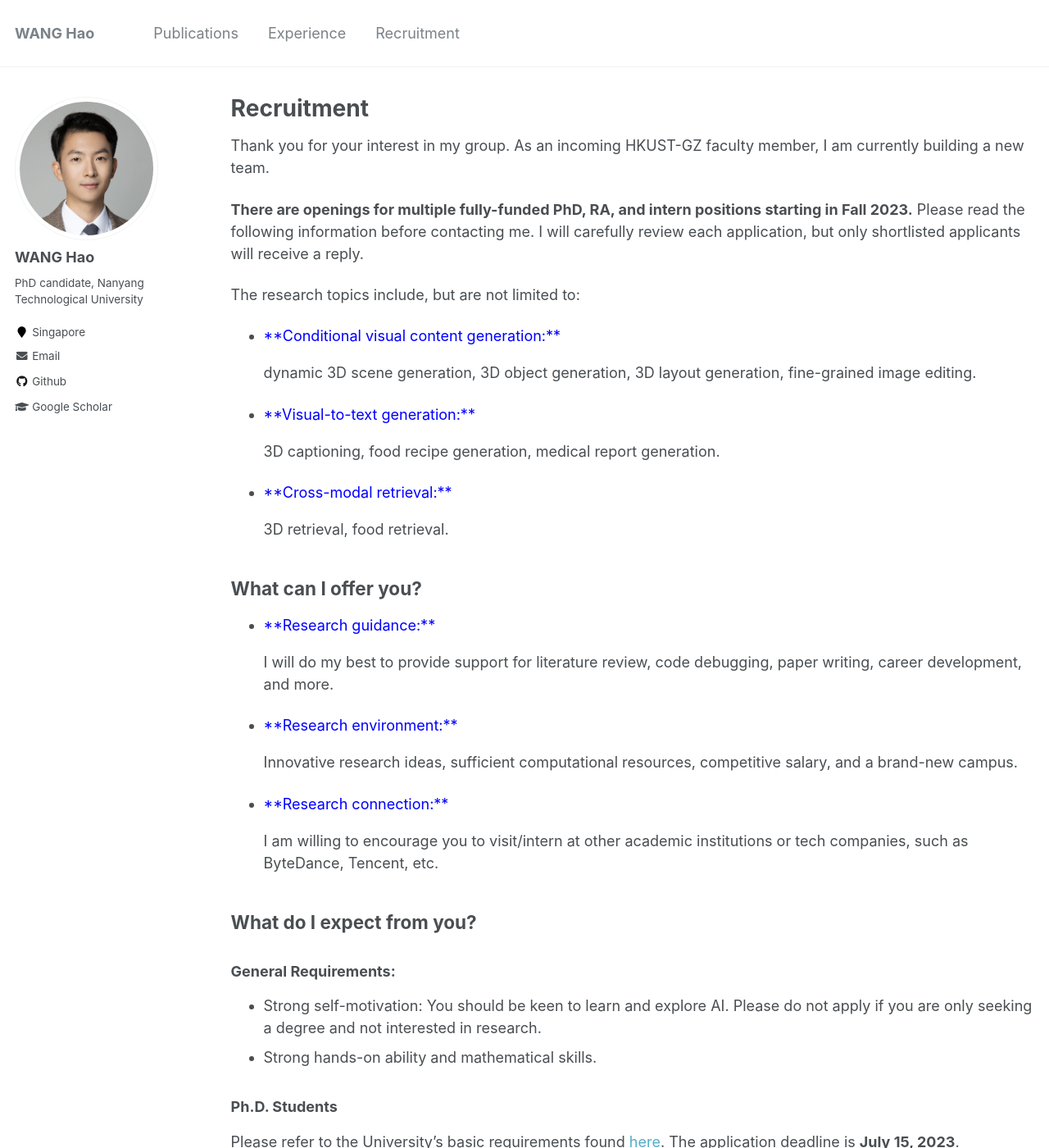
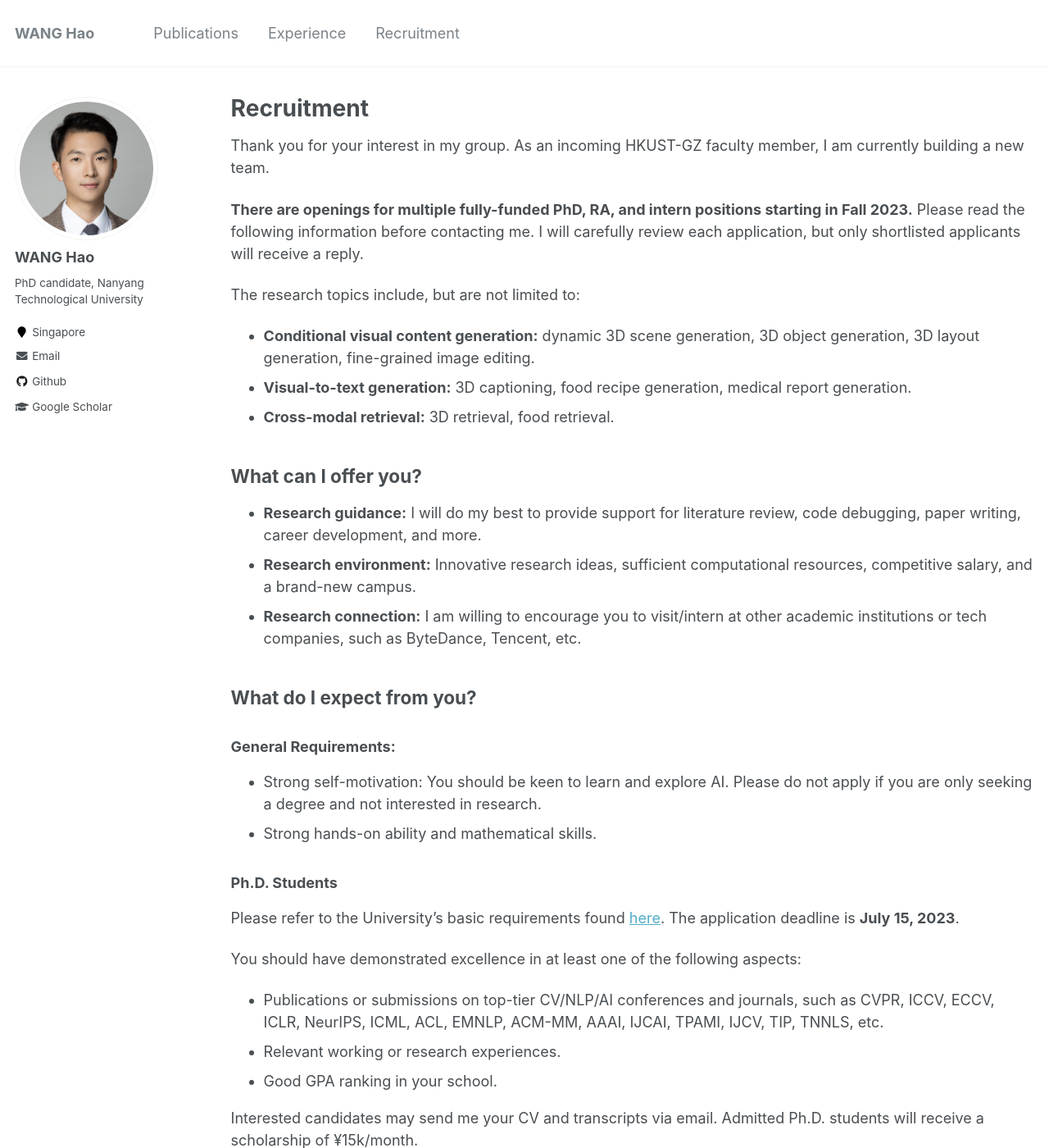
Before and after one commit to hwang1996/hwang1996.github.io, a Jekyll site: the page built from _pages/recruitment.md, in a window 1280 px wide and 1400 px high. Shown: the whole window at 82% size. Built offline with Jekyll 4.4.1, drawn with Linux system fonts in a browser that asks for light colours.

Commit message:
2023.6.24 updates

```diff
--- a/_pages/recruitment.md
+++ b/_pages/recruitment.md
@@ -11,14 +11,14 @@ Thank you for your interest in my group. As an incoming HKUST-GZ faculty member,
 **There are openings for multiple fully-funded PhD, RA, and intern positions starting in Fall 2023.** Please read the following information before contacting me. I will carefully review each application, but only shortlisted applicants will receive a reply.
 
 The research topics include, but are not limited to:
-- <font color="blue">**Conditional visual content generation:**</font> dynamic 3D scene generation, 3D object generation, 3D layout generation, fine-grained image editing.
-- <font color="blue">**Visual-to-text generation:**</font> 3D captioning, food recipe generation, medical report generation.
-- <font color="blue">**Cross-modal retrieval:**</font> 3D retrieval, food retrieval.
+- **Conditional visual content generation:** dynamic 3D scene generation, 3D object generation, 3D layout generation, fine-grained image editing.
+- **Visual-to-text generation:** 3D captioning, food recipe generation, medical report generation.
+- **Cross-modal retrieval:** 3D retrieval, food retrieval.
 
 ## What can I offer you?
-- <font color="blue">**Research guidance:**</font> I will do my best to provide support for literature review, code debugging, paper writing, career development, and more.
-- <font color="blue">**Research environment:**</font> Innovative research ideas, sufficient computational resources, competitive salary, and a brand-new campus.
-- <font color="blue">**Research connection:**</font> I am willing to encourage you to visit/intern at other academic institutions or tech companies, such as ByteDance, Tencent, etc.
+- **Research guidance:** I will do my best to provide support for literature review, code debugging, paper writing, career development, and more.
+- **Research environment:** Innovative research ideas, sufficient computational resources, competitive salary, and a brand-new campus.
+- **Research connection:** I am willing to encourage you to visit/intern at other academic institutions or tech companies, such as ByteDance, Tencent, etc.
 
 ## What do I expect from you?
 
```
